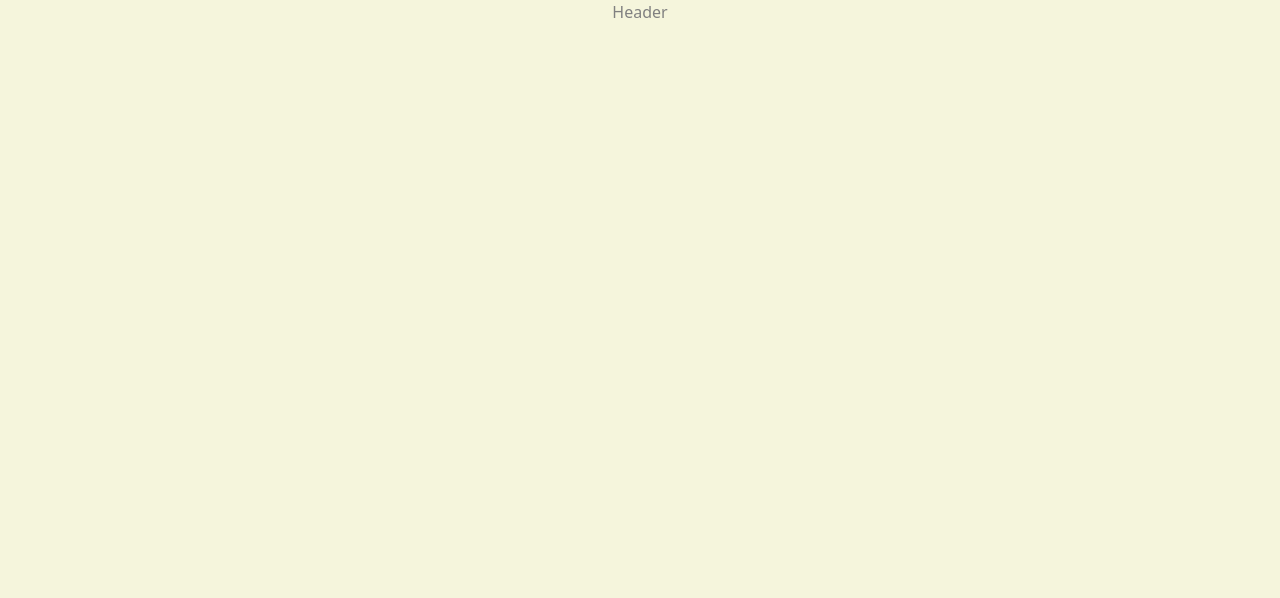
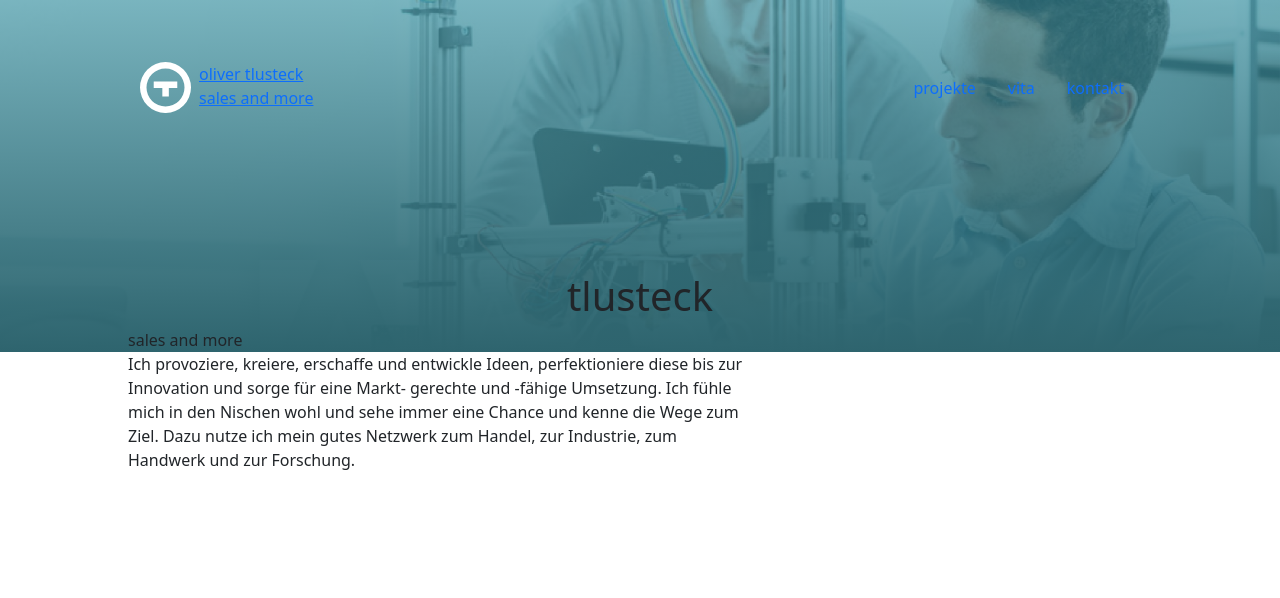
Before and after one commit to paradoxalyty/tlusteck, a website: page #src/index.html in a window 1280 px wide. Drawn offline with nearby package versions, Linux system fonts and the light colour scheme; files that its build step writes are made by us from their sources; files whose address does not match are found by name.

Commit message:
start with header

```diff
--- a/#src/index.html
+++ b/#src/index.html
@@ -9,8 +9,55 @@
     <title>Tlusteck</title>
   </head>
   <body>
-    <header class="d-flex justify-content-center">Header</header>
-    <main></main>
-    <footer></footer>
+
+      <header class="header">
+        <div class="header__wrapper">
+          <div class="width__wrapper">
+            <nav class="header__navbar navbar navbar-light">
+              <div class="container-fluid">
+                <a class="logo d-flex">
+                  <img src="img/logo.svg" alt="logo">
+                  <div class="logo__wrapper">
+                    <p class="logo__header">oliver tlusteck</p>
+                    <p class="logo__text">sales and more</p>
+                  </div>
+                </a>
+                <ul class="nav nav-pills">
+                  <li class="nav-item"> <a href="#services" class="nav-link">projekte</a> </li>
+                  <li class="nav-item"> <a href="#projects" class="nav-link">vita</a> </li>
+                  <li class="nav-item"> <a href="#kontakts" class="nav-link">kontakt</a> </li>
+                </ul>
+              </div>
+            </nav>
+
+            <h1>tlusteck</h1>
+            <span>sales and more</span>
+
+            <div class="header__about">
+              <p class="header__about__text">Ich provoziere, kreiere, erschaffe und entwickle Ideen, perfektioniere diese bis zur Innovation und sorge für eine Markt- gerechte und -fähige Umsetzung. Ich fühle mich in den Nischen wohl und sehe immer eine Chance und kenne die Wege zum Ziel. Dazu nutze ich mein gutes Netzwerk zum Handel, zur Industrie, zum Handwerk und zur Forschung.</p>
+            </div>
+          </div>
+        </div>
+      </header>
+
+      <main>
+        <section id="services" class="services">
+          <div class="width__wrapper">
+
+          </div>
+        </section>
+        <section id="projects" class="projects">
+          <div class="width__wrapper">
+
+          </div>
+        </section>
+        <section id="life" class="life">
+          <div class="width__wrapper">
+
+          </div>
+        </section>
+      </main>
+      <footer id="contacts" class="footer"></footer>
+
   </body>
 </html>
--- a/#src/scss/style.scss
+++ b/#src/scss/style.scss
@@ -1,4 +1,67 @@
-body {
-  background: beige;
-  color: grey;
+.width__wrapper {
+  max-width: 1024px;
+  margin: 0 auto;
 }
+
+.header {
+  background: top / cover no-repeat url('../img/bg-header@2x.jpg');
+
+  .header__wrapper {
+    padding: 54px 0 0 0;
+    background: linear-gradient(rgba(52,142,158,66%) 0%, rgba(46,100,110,1) 100%);
+  }
+
+  .header__navbar {
+    margin: 0 0 151px 0;
+  }
+
+  .logo {
+
+    img {
+      width: 51px;
+      height: 51px;
+    }
+
+    .logo__wrapper {
+      margin: 0 0 0 8px;
+
+      p {
+        margin: 0;
+      }
+    }
+  }
+
+  h1 {
+    text-align: center;
+  }
+
+  span {
+    text-align: center;
+  }
+
+  .header__about {
+    position: relative;
+
+    .header__about__text {
+      position: absolute;
+      width: 623px;
+      height: 243px;
+    }
+  }
+}
+
+.services {
+  background: #FFFFFF;
+}
+
+.projects {
+  background: #E2E6E6;
+}
+
+.life {
+  background: #FFFFFF;
+}
+
+.footer {
+  background: #000000;
+}
```
Also changed, not shown: #src/img/bg-header.jpg (added), #src/img/bg-header@2x.jpg (added), #src/img/logo.svg (added), dist/css/style.css, dist/img/bg-header.jpg (added), dist/img/bg-header@2x.jpg (added), dist/img/logo.svg (added), dist/index.html.
